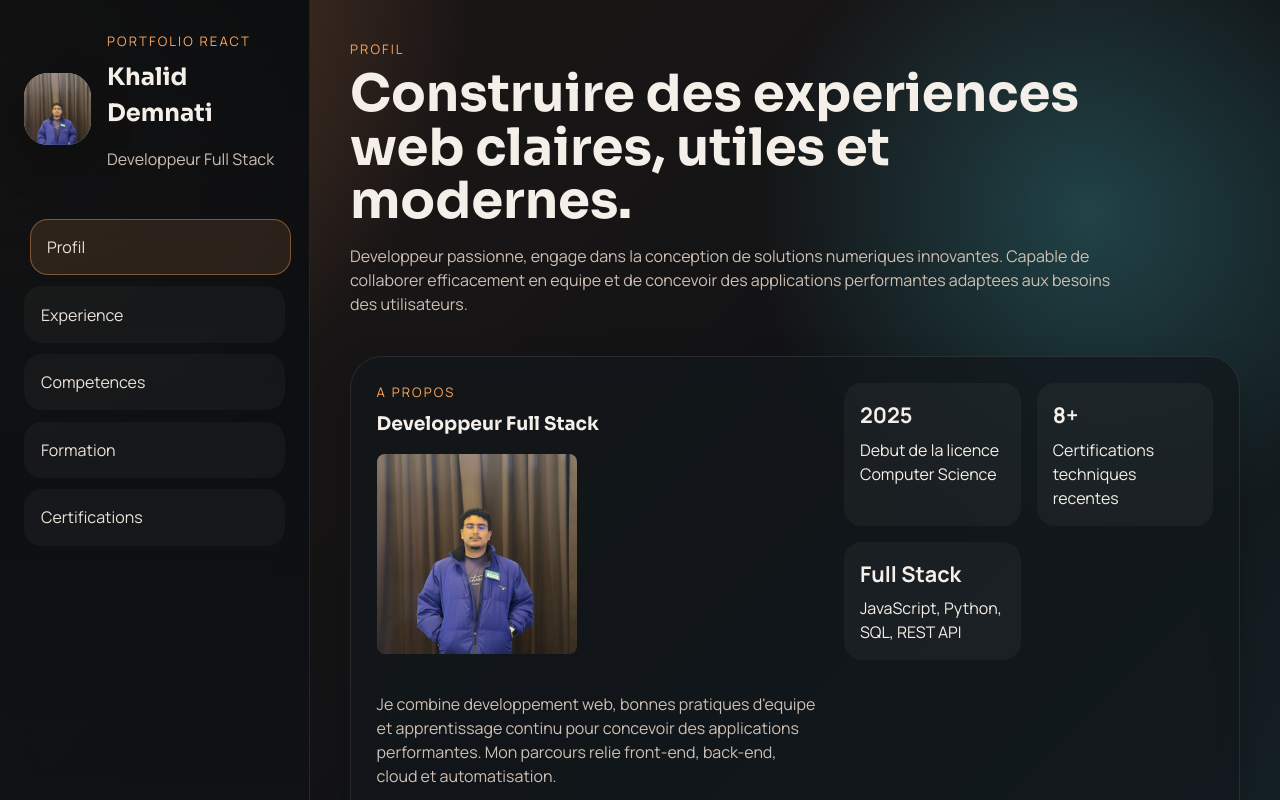
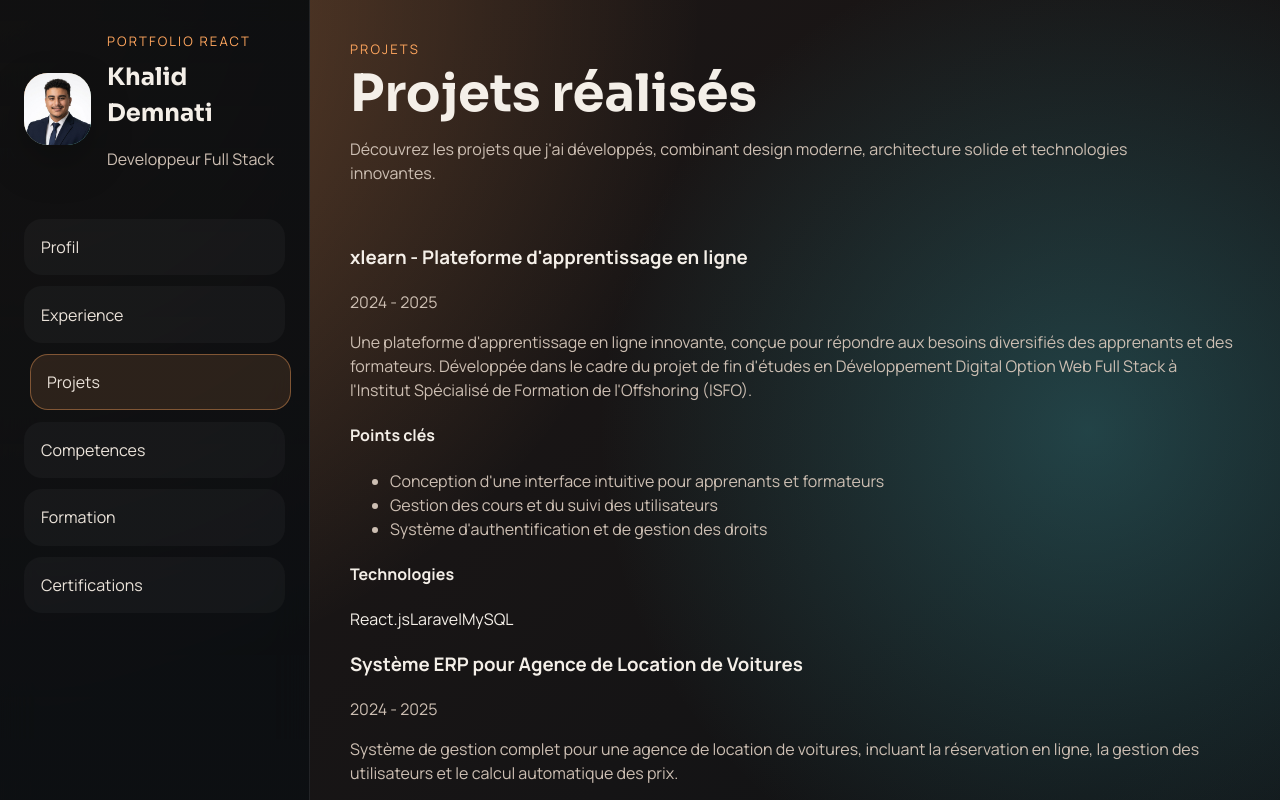
Before and after one commit to Demnatikhalid/portfolio, a React (Vite) app: page /projets in a window 1280 px wide. Before the commit this address led to /. Shown: the top 800 px of the page. Built offline with nearby package versions, Linux system fonts and the light colour scheme.

Commit message:
ajouter une section projet

```diff
--- a/src/App.jsx
+++ b/src/App.jsx
@@ -5,6 +5,7 @@ import CertificationsPage from "./pages/CertificationsPage";
 import EducationPage from "./pages/EducationPage";
 import ExperiencePage from "./pages/ExperiencePage";
 import ProfilePage from "./pages/ProfilePage";
+import ProjectsPage from "./pages/ProjectsPage";
 import SkillsPage from "./pages/SkillsPage";
 
 function App() {
@@ -16,6 +17,7 @@ function App() {
           <Routes>
             <Route path="/" element={<ProfilePage />} />
             <Route path="/experience" element={<ExperiencePage />} />
+            <Route path="/projets" element={<ProjectsPage />} />
             <Route path="/competences" element={<SkillsPage />} />
             <Route path="/formation" element={<EducationPage />} />
             <Route path="/certifications" element={<CertificationsPage />} />
--- a/src/components/Sidebar.jsx
+++ b/src/components/Sidebar.jsx
@@ -4,6 +4,7 @@ import { personalInfo } from "../data/portfolioData";
 const links = [
   { to: "/", label: "Profil", end: true },
   { to: "/experience", label: "Experience" },
+  { to: "/projets", label: "Projets" },
   { to: "/competences", label: "Competences" },
   { to: "/formation", label: "Formation" },
   { to: "/certifications", label: "Certifications" },
--- a/src/data/portfolioData.js
+++ b/src/data/portfolioData.js
@@ -72,6 +72,63 @@ export const skills = [
 
 export const languages = ["Francais", "Anglais"];
 
+export const projects = [
+  {
+    title: "xlearn - Plateforme d'apprentissage en ligne",
+    period: "2024 - 2025",
+    description:
+      "Une plateforme d'apprentissage en ligne innovante, conçue pour répondre aux besoins diversifiés des apprenants et des formateurs. Développée dans le cadre du projet de fin d'études en Développement Digital Option Web Full Stack à l'Institut Spécialisé de Formation de l'Offshoring (ISFO).",
+    technologies: ["React.js", "Laravel", "MySQL"],
+    details: [
+      "Conception d'une interface intuitive pour apprenants et formateurs",
+      "Gestion des cours et du suivi des utilisateurs",
+      "Système d'authentification et de gestion des droits",
+    ],
+  },
+  {
+    title: "Système ERP pour Agence de Location de Voitures",
+    period: "2024 - 2025",
+    description:
+      "Système de gestion complet pour une agence de location de voitures, incluant la réservation en ligne, la gestion des utilisateurs et le calcul automatique des prix.",
+    technologies: ["React.js", "Node.js", "Express", "MySQL", "Microservices", "UML", "Figma", "Git", "Agile"],
+    details: [
+      "Système de réservation en ligne",
+      "Gestion des utilisateurs et des réservations",
+      "Calcul automatique des prix",
+      "Interface moderne et responsive",
+      "Architecture modulaire avec microservices",
+    ],
+  },
+  {
+    title: "Système de Gestion des Réclamations",
+    period: "2024 - 2025",
+    description:
+      "Plateforme de modernisation des processus de support client, visant à remplacer un système manuel (basé sur Excel et les échanges par email) par une solution digitale centralisée et sécurisée.",
+    technologies: ["HTML", "CSS", "JavaScript", "MongoDB"],
+    details: [
+      "Digitalisation des processus de support client",
+      "Gestion centralisée des réclamations",
+      "Traçabilité complète des demandes",
+      "Interface sécurisée et intuitive",
+      "Stockage des données en base NoSQL",
+    ],
+  },
+  {
+    title: "Système de Gestion de Bibliothèque",
+    period: "2024 - 2025",
+    description:
+      "Système complet de gestion de bibliothèque permettant la gestion des livres, des emprunts, des utilisateurs et des réservations avec une architecture orientée objet robuste.",
+    technologies: ["Java", "Spring Boot", "MySQL", "POO"],
+    details: [
+      "Gestion complète du catalogue de livres",
+      "Système de gestion des emprunts et retours",
+      "Gestion des utilisateurs et des comptes",
+      "Système de réservation de livres",
+      "Rapports et statistiques de gestion",
+    ],
+  },
+];
+
 export const certifications = [
   {
     title: "JavaScript Essentials 1",
--- /dev/null
+++ b/src/pages/ProjectsPage.jsx
@@ -0,0 +1,49 @@
+import PageHeader from "../components/PageHeader";
+import { projects } from "../data/portfolioData";
+
+function ProjectsPage() {
+  return (
+    <div className="page-content">
+      <PageHeader
+        eyebrow="Projets"
+        title="Projets réalisés"
+        description="Découvrez les projets que j'ai développés, combinant design moderne, architecture solide et technologies innovantes."
+      />
+
+      <div className="projects-grid">
+        {projects.map((project, index) => (
+          <article key={index} className="project-card">
+            <div className="project-header">
+              <h3>{project.title}</h3>
+              <p className="project-period">{project.period}</p>
+            </div>
+
+            <p className="project-description">{project.description}</p>
+
+            <div className="project-details">
+              <h4>Points clés</h4>
+              <ul>
+                {project.details.map((detail, idx) => (
+                  <li key={idx}>{detail}</li>
+                ))}
+              </ul>
+            </div>
+
+            <div className="project-technologies">
+              <h4>Technologies</h4>
+              <div className="tech-tags">
+                {project.technologies.map((tech, idx) => (
+                  <span key={idx} className="tech-tag">
+                    {tech}
+                  </span>
+                ))}
+              </div>
+            </div>
+          </article>
+        ))}
+      </div>
+    </div>
+  );
+}
+
+export default ProjectsPage;
```
Also changed, not shown: public/images/profile-photo.png.
